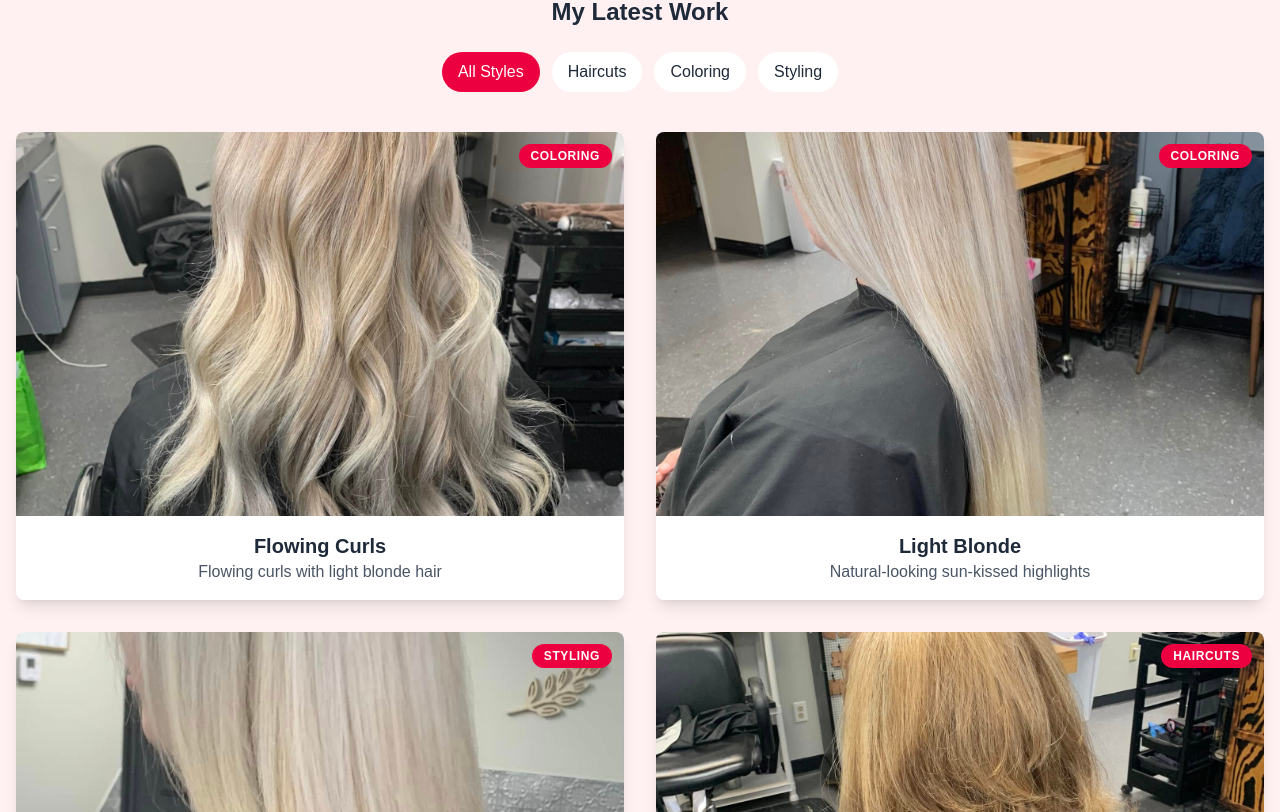
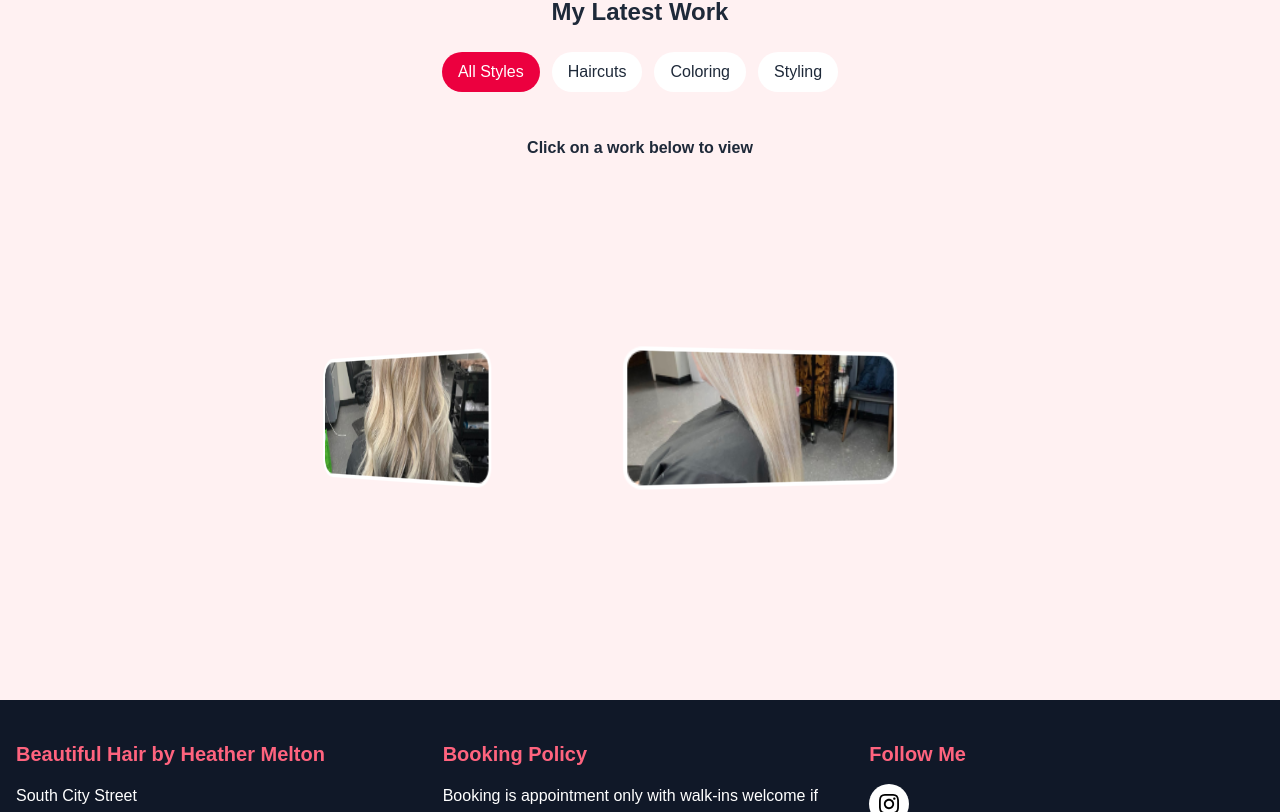
Before and after one commit to TeejMcSteez/salonReactRebuild, a Next.js app: page /works in a window 1280 px wide. Shown: the part 448-1260 px from the top of the page. Built offline with nearby package versions, Linux system fonts and the light colour scheme.

Commit message:
Major update to UI for portfolio got any idea from react bits and used framer motion to implement a rolling gallery still with filters makes it nicer for more images

```diff
--- a/src/app/works/page.tsx
+++ b/src/app/works/page.tsx
@@ -3,11 +3,11 @@
 import Footer from "@/components/works/Footer";
 import Hero from "@/components/hero/Hero";
 import FullscreenModal from "@/components/works/FullscreenModal";
-import GalleryGrid from "@/components/works/GalleryGrid";
 import Header from "@/components/works/Header";
 import StyleFilter from "@/components/works/StyleFilter"
 import React, { useState, useRef, useMemo } from "react";
 import { motion } from "motion/react";
+import RollingGallery from "@/components/works/RollingGallery";
 
 export default function WorksPage() {
   const [currentCategory, setCurrentCategory] = useState("all");
@@ -71,7 +71,8 @@ export default function WorksPage() {
         <StyleFilter currentCategory={currentCategory} setCurrentCategory={setCurrentCategory} />
 
         {/* Gallery grid with larger images */}
-        <GalleryGrid filteredWorks={filteredWorks} openImage={openImage} />
+        <h2 className="flex items-center justify-center font-bold p-1 m-1">Click on a work below to view</h2>
+        <RollingGallery autoplay={true} pauseOnHover={true} images={filteredWorks.map(work => work.src)} openImage={openImage} />
       </div>
 
       {/* Fullscreen image viewer modal */}
--- a/src/components/works/GalleryGrid.tsx
+++ /dev/null
@@ -1,34 +0,0 @@
-interface Work {
-    src: string;
-    category: string;
-    title: string;
-    description: string;
-}
-
-export default function GalleryGrid({filteredWorks, openImage}: {filteredWorks: Work[]; openImage: (work: Work) => void; }) {
-    return(
-        <div className="grid grid-cols-1 md:grid-cols-2 lg:grid-cols-2 gap-6 md:gap-8">
-          {filteredWorks.map((work: Work, i: number) => (
-            <div
-              key={i}
-              className="bg-white rounded-lg overflow-hidden shadow-lg cursor-pointer transform transition duration-300 hover:shadow-xl"
-              onClick={() => openImage(work)}
-              onKeyDown={(e) => e.key === "Enter" && openImage(work)}
-              role="button"
-              tabIndex={0}
-            >
-              <div className="relative">
-                <img src={work.src} alt={work.title} className="w-full h-96 object-cover" />
-                <div className="absolute top-0 right-0 bg-rose-600 text-white text-xs uppercase tracking-wider font-bold px-3 py-1 m-3 rounded-full">
-                  {work.category}
-                </div>
-              </div>
-              <div className="p-4 text-center">
-                <h3 className="text-xl font-bold">{work.title}</h3>
-                <p className="text-gray-600">{work.description}</p>
-              </div>
-            </div>
-          ))}
-        </div>
-    );
-}
--- /dev/null
+++ b/src/components/works/RollingGallery.tsx
@@ -0,0 +1,171 @@
+// Credit: https://www.reactbits.dev/components/rolling-gallery
+
+import React, { useEffect, useState } from "react";
+import {
+  motion,
+  useMotionValue,
+  useAnimation,
+  useTransform,
+  PanInfo,
+} from "framer-motion";
+
+interface imgObject {
+  src: string;
+  category: string;
+  title: string;
+  description: string;
+}
+
+const IMGS: Array<imgObject> = [
+    { src: "/assets/works/work1.jpg", category: "coloring", title: "Flowing Curls", description: "Flowing curls with light blonde hair" },
+    { src: "/assets/works/work2.jpg", category: "coloring", title: "Light Blonde", description: "Natural-looking sun-kissed highlights" },
+    { src: "/assets/works/work3.jpg", category: "styling", title: "Color and Style", description: "Perfect color and style with flowing blowout" },
+    { src: "/assets/works/work4.jpg", category: "haircuts", title: "Simple Cut", description: "Layered cut with even ends" },
+    { src: "/assets/works/work6.jpg", category: "coloring", title: "Vibrant Red", description: "Bold and vibrant red color transformation" },
+    { src: "/assets/works/work7.jpg", category: "styling", title: "Simple Cut with Highlights", description: "Elegant cut with highlights" }
+];
+
+interface RollingGalleryProps {
+  autoplay?: boolean;
+  pauseOnHover?: boolean;
+  images?: string[];
+  openImage: (work: {src: string, category: string, title: string, description: string}) => void;
+}
+
+const RollingGallery: React.FC<RollingGalleryProps> = ({
+  autoplay = false,
+  pauseOnHover = false,
+  images = [],
+  openImage
+}) => {
+  // Use default images if none are provided
+  const galleryImages = images.length > 0 ? images : IMGS;
+
+  const [isScreenSizeSm, setIsScreenSizeSm] = useState<boolean>(false);
+  useEffect(() => {
+    const handleResize = () => setIsScreenSizeSm(window.innerWidth <= 640);
+    window.addEventListener("resize", handleResize);
+    return () => window.removeEventListener("resize", handleResize);
+  }, []);
+
+  // 3D geometry calculations
+  const cylinderWidth: number = isScreenSizeSm ? 1100 : 1800;
+  const faceCount: number = galleryImages.length;
+  const faceWidth: number = (cylinderWidth / faceCount) * 1.5;
+  const radius: number = cylinderWidth / (2 * Math.PI);
+
+  // Framer Motion values and controls
+  const dragFactor: number = 0.05;
+  const rotation = useMotionValue(0);
+  const controls = useAnimation();
+
+  // Create a 3D transform based on the rotation motion value
+  const transform = useTransform(
+    rotation,
+    (val: number) => `rotate3d(0,1,0,${val}deg)`
+  );
+
+  const startInfiniteSpin = (startAngle: number) => {
+    controls.start({
+      rotateY: [startAngle, startAngle - 360],
+      transition: {
+        duration: 50, // Duration it takes to transition to the next transformation
+        ease: "linear",
+        repeat: Infinity,
+      },
+    });
+  };
+
+  useEffect(() => {
+    if (autoplay) {
+      const currentAngle = rotation.get();
+      startInfiniteSpin(currentAngle);
+    } else {
+      controls.stop();
+    }
+    // eslint-disable-next-line react-hooks/exhaustive-deps
+  }, [autoplay]);
+
+  const handleUpdate = (latest: any) => {
+    if (typeof latest.rotateY === "number") {
+      rotation.set(latest.rotateY);
+    }
+  };
+
+  const handleDrag = (_: any, info: PanInfo): void => {
+    controls.stop();
+    rotation.set(rotation.get() + info.offset.x * dragFactor);
+  };
+
+  const handleDragEnd = (_: any, info: PanInfo): void => {
+    const finalAngle = rotation.get() + info.velocity.x * dragFactor;
+    rotation.set(finalAngle);
+    if (autoplay) {
+      startInfiniteSpin(finalAngle);
+    }
+  };
+
+  const handleMouseEnter = (): void => {
+    if (autoplay && pauseOnHover) {
+      controls.stop();
+    }
+  };
+
+  const handleMouseLeave = (): void => {
+    if (autoplay && pauseOnHover) {
+      const currentAngle = rotation.get();
+      startInfiniteSpin(currentAngle);
+    }
+  };
+
+  return (
+    <div className="relative h-[500px] w-full overflow-hidden">
+      <div
+        className="absolute top-0 left-0 h-full w-[48px] z-10"
+      />
+      <div
+        className="absolute top-0 right-0 h-full w-[48px] z-10"
+      />
+      <div className="flex h-full items-center justify-center [perspective:1000px] [transform-style:preserve-3d]">
+        <motion.div
+          drag="x"
+          dragElastic={0}
+          onDrag={handleDrag}
+          onDragEnd={handleDragEnd}
+          onMouseEnter={handleMouseEnter}
+          onMouseLeave={handleMouseLeave}
+          animate={controls}
+          onUpdate={handleUpdate}
+          style={{
+            transform: transform,
+            rotateY: rotation,
+            width: cylinderWidth,
+            transformStyle: "preserve-3d",
+          }}
+          className="flex min-h-[200px] cursor-grab items-center justify-center [transform-style:preserve-3d]"
+        >
+          {galleryImages.map((img, i) => (
+            <div
+              key={i}
+              className="group absolute flex h-fit items-center justify-center p-[8%] [backface-visibility:hidden] md:p-[6%]"
+              style={{
+                width: `${faceWidth}px`,
+                transform: `rotateY(${(360 / faceCount) * i}deg) translateZ(${radius}px)`,
+              }}
+              onClick={() => openImage(IMGS[i])}
+            >
+              <img
+                src={typeof img === "string" ? img : img.src}
+                alt="gallery image"
+                className="pointer-events-none h-[250px] w-[300px] rounded-[15px] border-[3px] border-white object-cover transition-transform duration-300 ease-out group-hover:scale-105 sm:h-[100px] sm:w-[220px]"
+              />
+            </div>
+          ))}
+        </motion.div>
+
+      </div>
+    </div>
+  );
+};
+
+export default RollingGallery;
```
